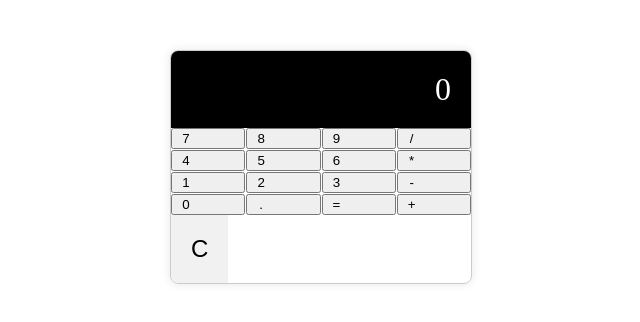
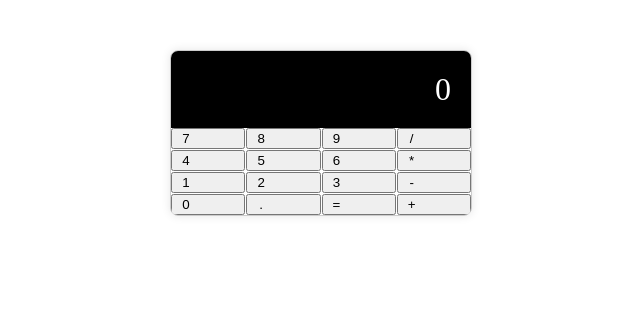
Before and after one commit to aman4718/Xcalculator, a React (Create React App) app: page / in a window 1280 px wide. Shown: the top 322 px of the page, without its empty margins (319-959 px from the left). Built offline with nearby package versions, Linux system fonts and the light colour scheme.

Commit message:
conflict solve

```diff
--- a/src/calculator.js
+++ b/src/calculator.js
@@ -72,9 +72,6 @@ const Calculator = () => {
                 ))
                 }
             </div>
-            <button onClick={handleClear} style={styles.button}>
-              C
-            </button>
         </div>
     )
 }
```
